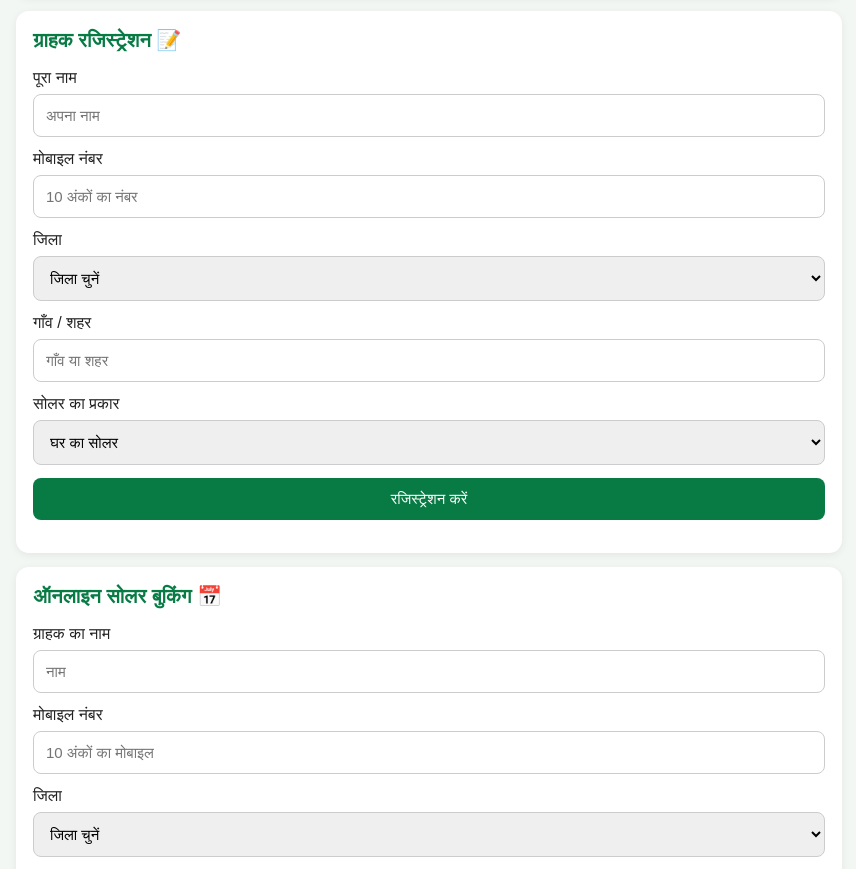
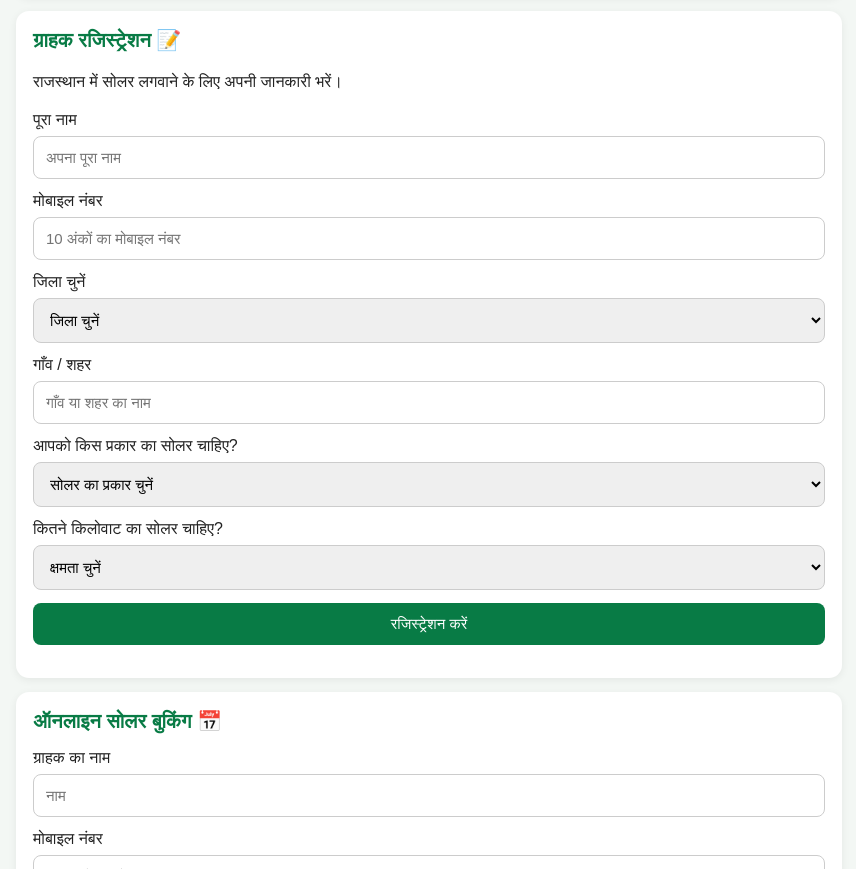
Before and after one commit to RajasthanSolarGuide/Rajasthan-Solar-Guide, a plain HTML site: page index.html in a window 1280 px wide. Shown: the part 1658-2527 px from the top of the page, without its empty margins (211-1067 px from the left). Drawn offline with Linux system fonts and the light colour scheme.

Commit message:
Update registration form fields in index.html

```diff
--- a/index.html
+++ b/index.html
@@ -90,28 +90,54 @@ footer{text-align:center;background:#075b36;color:white;padding:20px}
 <a class="btn" href="https://pmkusum.mnre.gov.in/" target="_blank">किसान योजना देखें</a>
 </section>
 
+
 <section id="register">
 <h2>ग्राहक रजिस्ट्रेशन 📝</h2>
+<p>राजस्थान में सोलर लगवाने के लिए अपनी जानकारी भरें।</p>
+
 <form id="regForm">
+
 <label>पूरा नाम</label>
-<input name="name" required placeholder="अपना नाम">
+<input name="name" type="text" required placeholder="अपना पूरा नाम">
+
 <label>मोबाइल नंबर</label>
-<input name="phone" required type="tel" pattern="[0-9]{10}" placeholder="10 अंकों का नंबर">
-<label>जिला</label>
-<select name="district" class="districtSelect" required></select>
+<input name="phone" type="tel" required pattern="[0-9]{10}" maxlength="10" placeholder="10 अंकों का मोबाइल नंबर">
+
+<label>जिला चुनें</label>
+<select name="district" class="districtSelect" required>
+<option value="">अपना जिला चुनें</option>
+</select>
+
 <label>गाँव / शहर</label>
-<input name="village" required placeholder="गाँव या शहर">
-<label>सोलर का प्रकार</label>
-<select name="type">
+<input name="village" type="text" required placeholder="गाँव या शहर का नाम">
+
+<label>आपको किस प्रकार का सोलर चाहिए?</label>
+<select name="type" required>
+<option value="">सोलर का प्रकार चुनें</option>
 <option>घर का सोलर</option>
 <option>दुकान का सोलर</option>
 <option>खेत का सोलर</option>
 <option>सोलर पंप</option>
+<option>कमर्शियल सोलर</option>
 </select>
+
+<label>कितने किलोवाट का सोलर चाहिए?</label>
+<select name="kw" required>
+<option value="">क्षमता चुनें</option>
+<option>1 KW</option>
+<option>2 KW</option>
+<option>3 KW</option>
+<option>5 KW</option>
+<option>10 KW</option>
+<option>10 KW से अधिक</option>
+</select>
+
 <button type="submit">रजिस्ट्रेशन करें</button>
+
 </form>
 <p id="regMsg"></p>
 </section>
+
 
 <section id="booking">
 <h2>ऑनलाइन सोलर बुकिंग 📅</h2>
```
